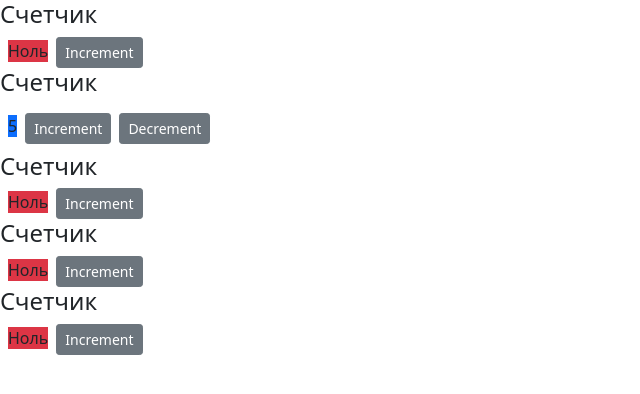
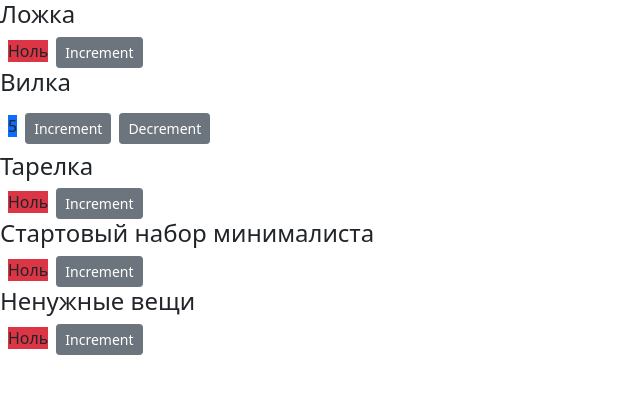
Before and after one commit to kofranek/git-course, a React (Create React App) app: page / in a window 1280 px wide. Shown: the top 394 px of the page, without its empty margins (0-640 px from the left). Built offline with nearby package versions, Linux system fonts and the light colour scheme.

Commit message:
rename props.name

```diff
--- a/src/components/counter.jsx
+++ b/src/components/counter.jsx
@@ -37,7 +37,7 @@ const Counter = (props) => {
 
   return (
     <div>
-      {props.children}
+      <h4>{props.name}</h4>
       <span className={getBadgeClasses()}>{formValue()}</span>
       <button
         onClick={() => handleIncrement({ id: 1 })}
--- a/src/components/counters.jsx
+++ b/src/components/counters.jsx
@@ -4,7 +4,7 @@ import Counter from './counter';
 const Counters = () => {
   const [counters, setCounters] = useState(
     [
-      { value: 0, id: 1, name: 'Ложка'},
+      { value: 0, id: 1, name: 'Ложка' },
       { value: 5, id: 2, name: 'Вилка' },
       { value: 0, id: 3, name: 'Тарелка' },
       { value: 0, id: 4, name: 'Стартовый набор минималиста' },
@@ -13,10 +13,12 @@ const Counters = () => {
   return (
     <div>
       { counters.map(counter => (
-        <Counter key={ counter.count } value={ counter.value }>
-          <h4>Счетчик</h4>
+        <Counter key={ counter.count }
+                 value={ counter.value }
+                 name={ counter.name }
+        >
         </Counter>
-      ))}
+      )) }
     </div>
   );
 };
```
